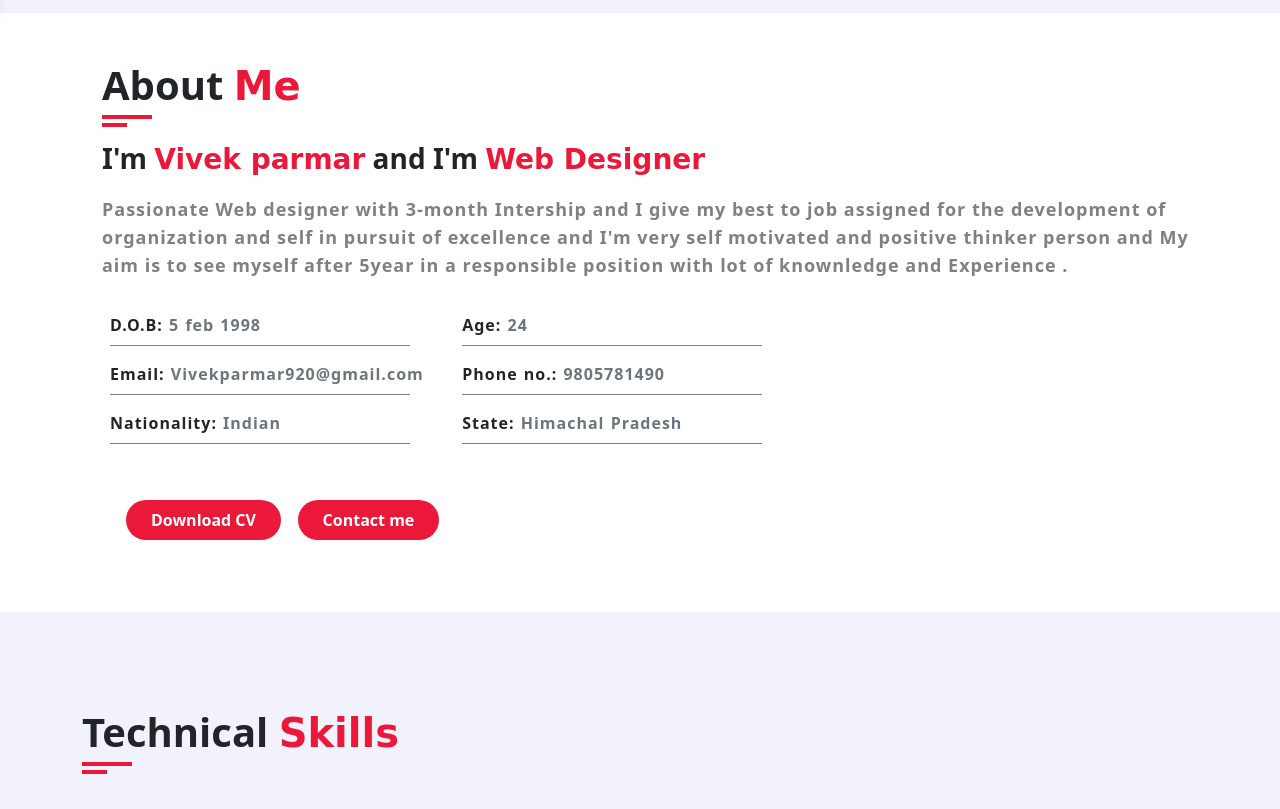
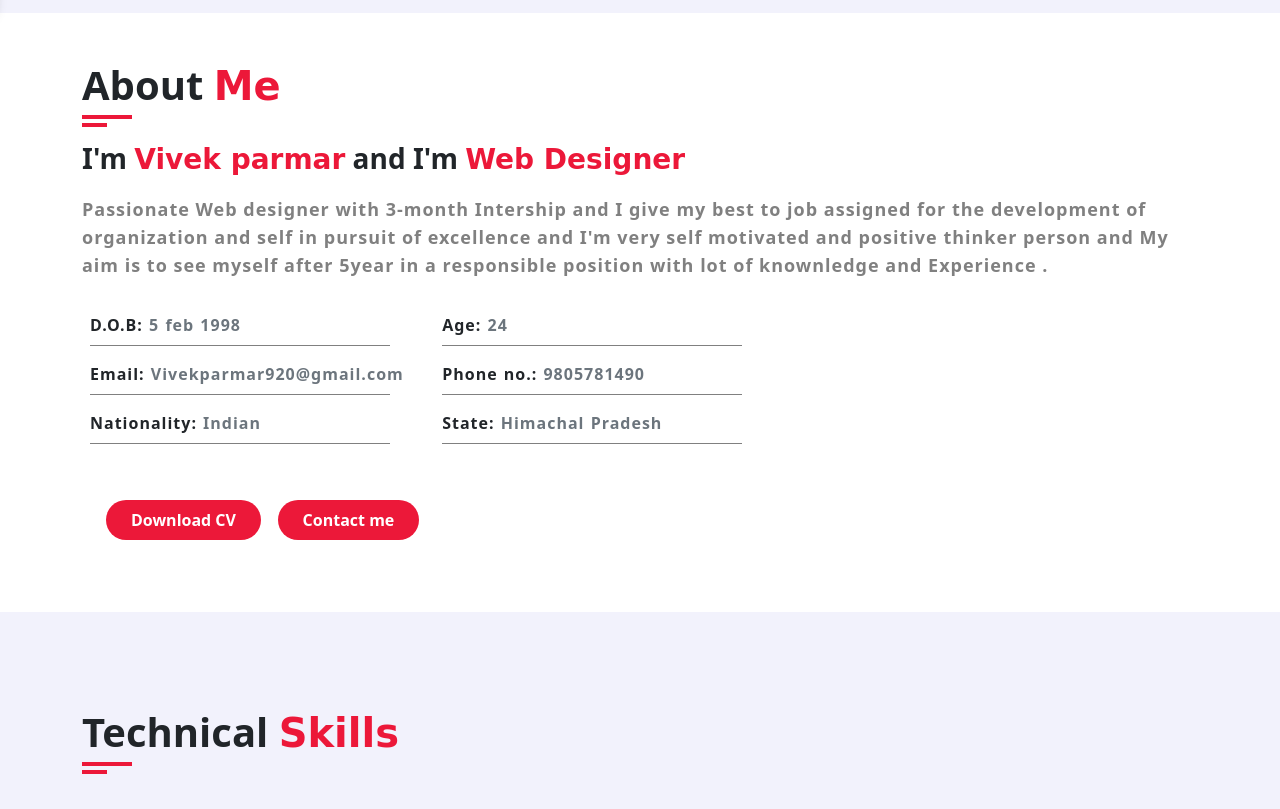
Before and after one commit to vivekparmar123/Photfoliovivek.github.io, a plain HTML site: page index.html in a window 1280 px wide. Shown: the part 787-1596 px from the top of the page. Drawn offline with nearby package versions, Linux system fonts and the light colour scheme; a web font is replaced by a local one.

Commit message:
Update style.css

```diff
--- a/css/style.css
+++ b/css/style.css
@@ -58,10 +58,7 @@ ul li a:hover {
 
 }
 
-#about {
-    transform: translate(20px, 0px);
 
-}
 
 #tech {
     background: var(--bg-black-900);
```
